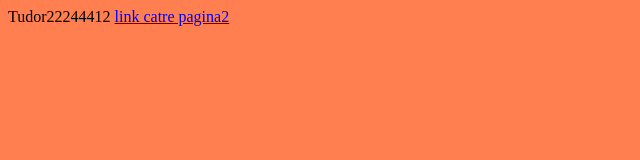
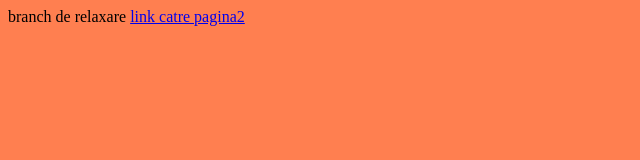
Before and after one commit to Tudor86/hello-world, a plain HTML site: page inceput.html in a window 1280 px wide. Shown: the full height of the page, 0-640 px from the left. Drawn offline with Linux system fonts and the light colour scheme.

```diff
--- a/inceput.html
+++ b/inceput.html
@@ -7,7 +7,7 @@
     <link rel="stylesheet" href="styles.css">
 </head>
 <body>
-    <p1>Tudor22244412</p1>
+    <p1>branch de relaxare</p1>
 <script src="app.js"> </script>
 
 <a href="index.html">link catre pagina2</a>
```
